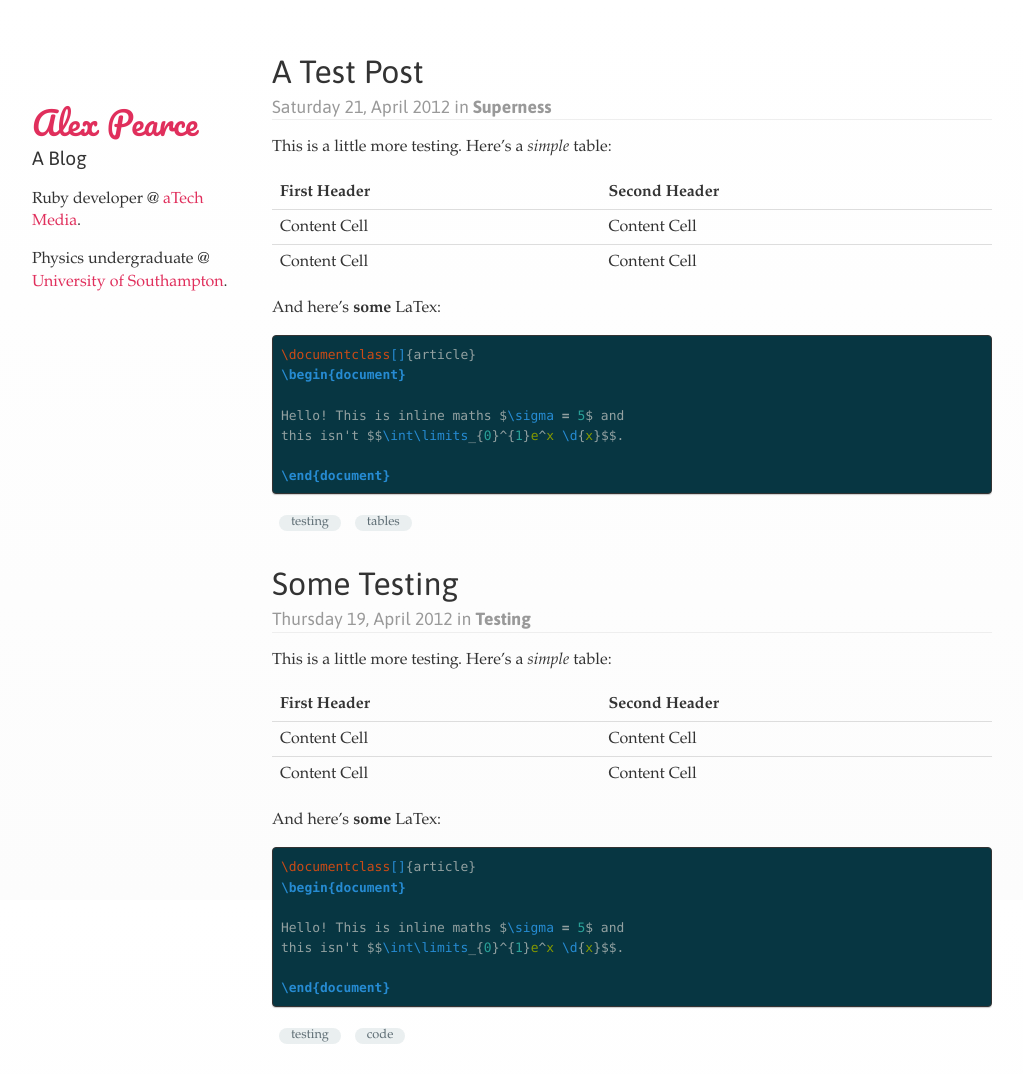
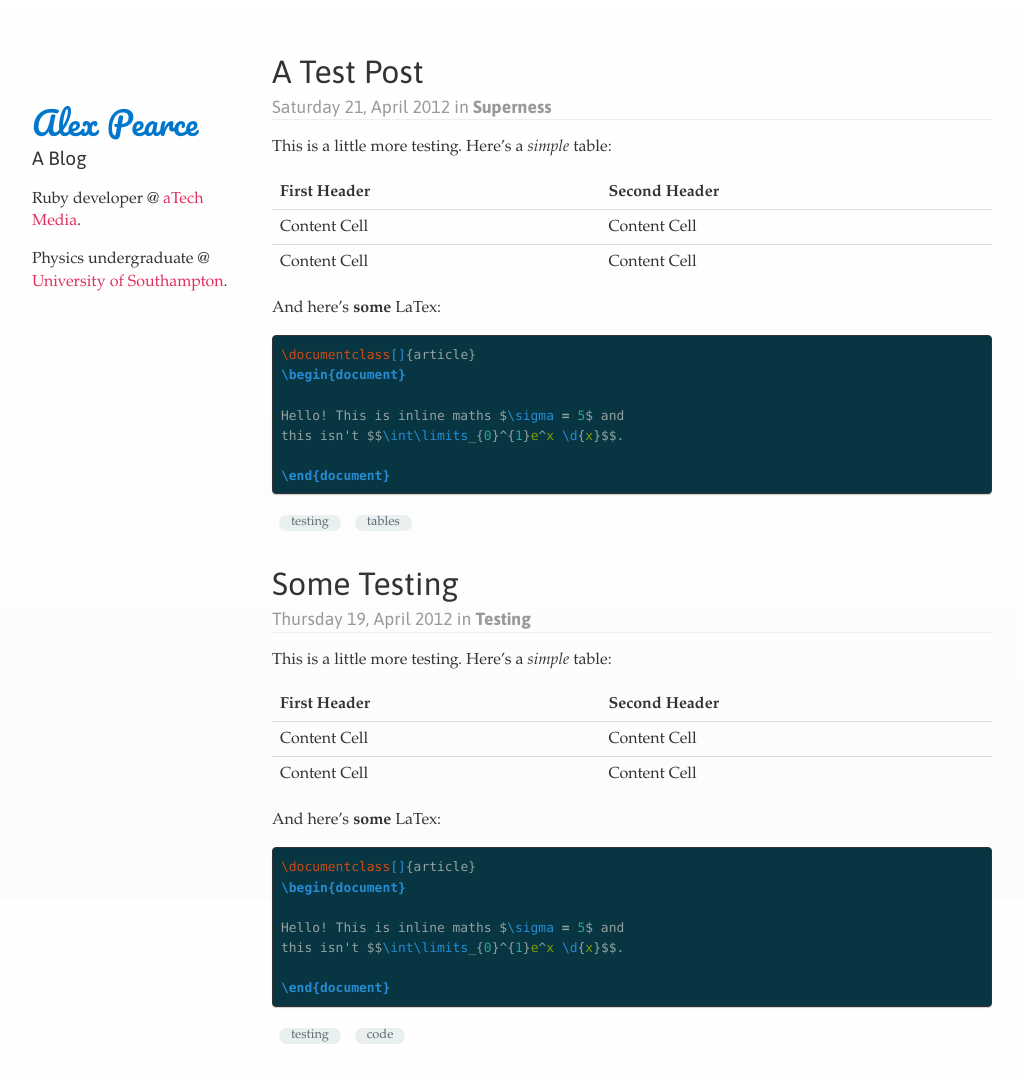
Before and after one commit to alexpearce/home, a Jekyll site: the page built from index.html, in a window 1280 px wide. Shown: the whole page, without its empty margins (68-1091 px from the left). Built offline with Jekyll 4.4.1, drawn with Linux system fonts in a browser that asks for light colours; Markdown is read by kramdown in place of the engine named in the settings; the list of posts is cut into pages by our own code.

Commit message:
Sage advice from the chosen one <3.

```diff
--- a/assets/css/alexpearce.css
+++ b/assets/css/alexpearce.css
@@ -71,6 +71,15 @@ header {
 
 header h1 {
   font-family: Pacifico;
+}
+
+header h1 a {
+  display: block;
+  color: #0077cc;
+}
+
+header h1 a:hover {
+  color: #a0d137;
 }
 
 header h2 {
```
